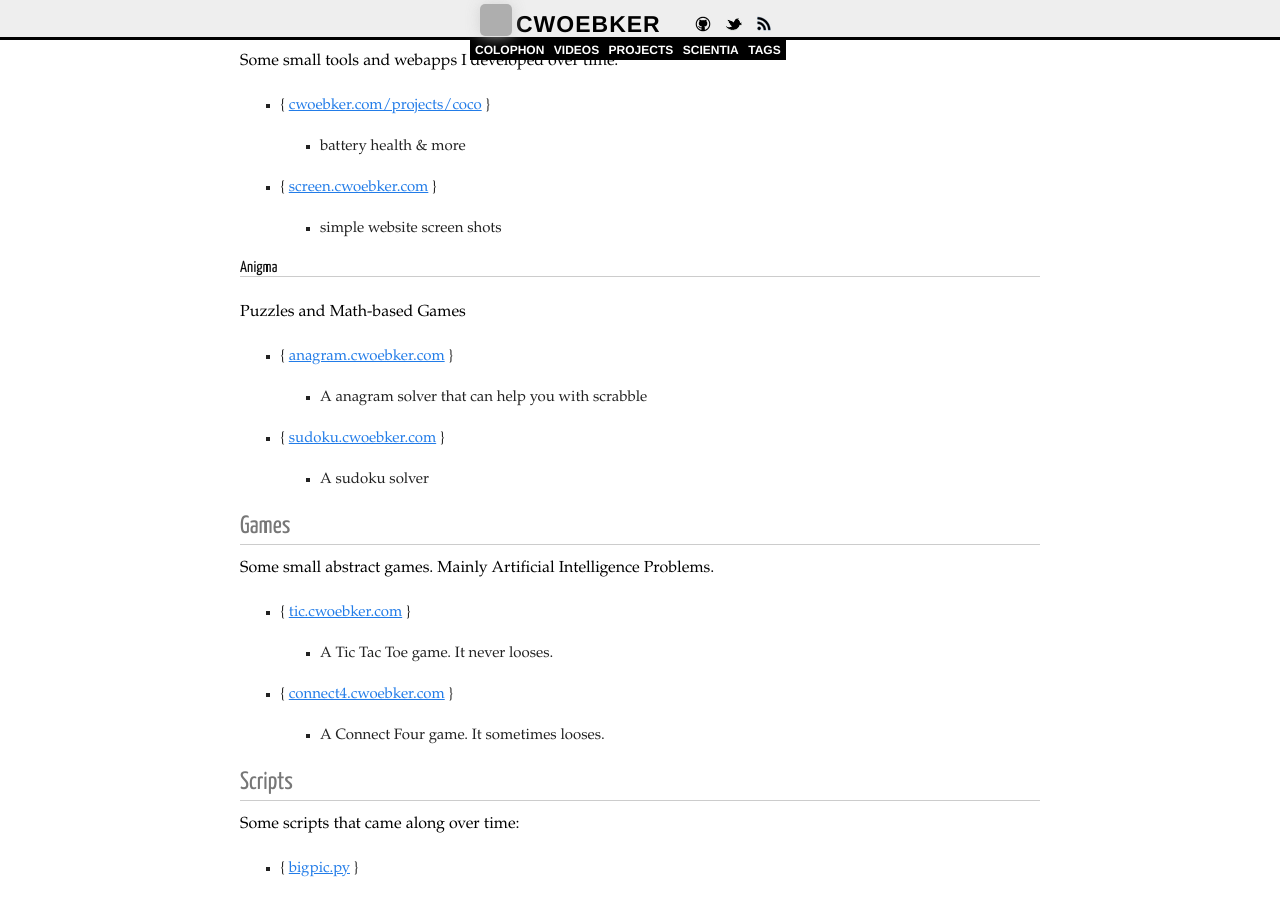
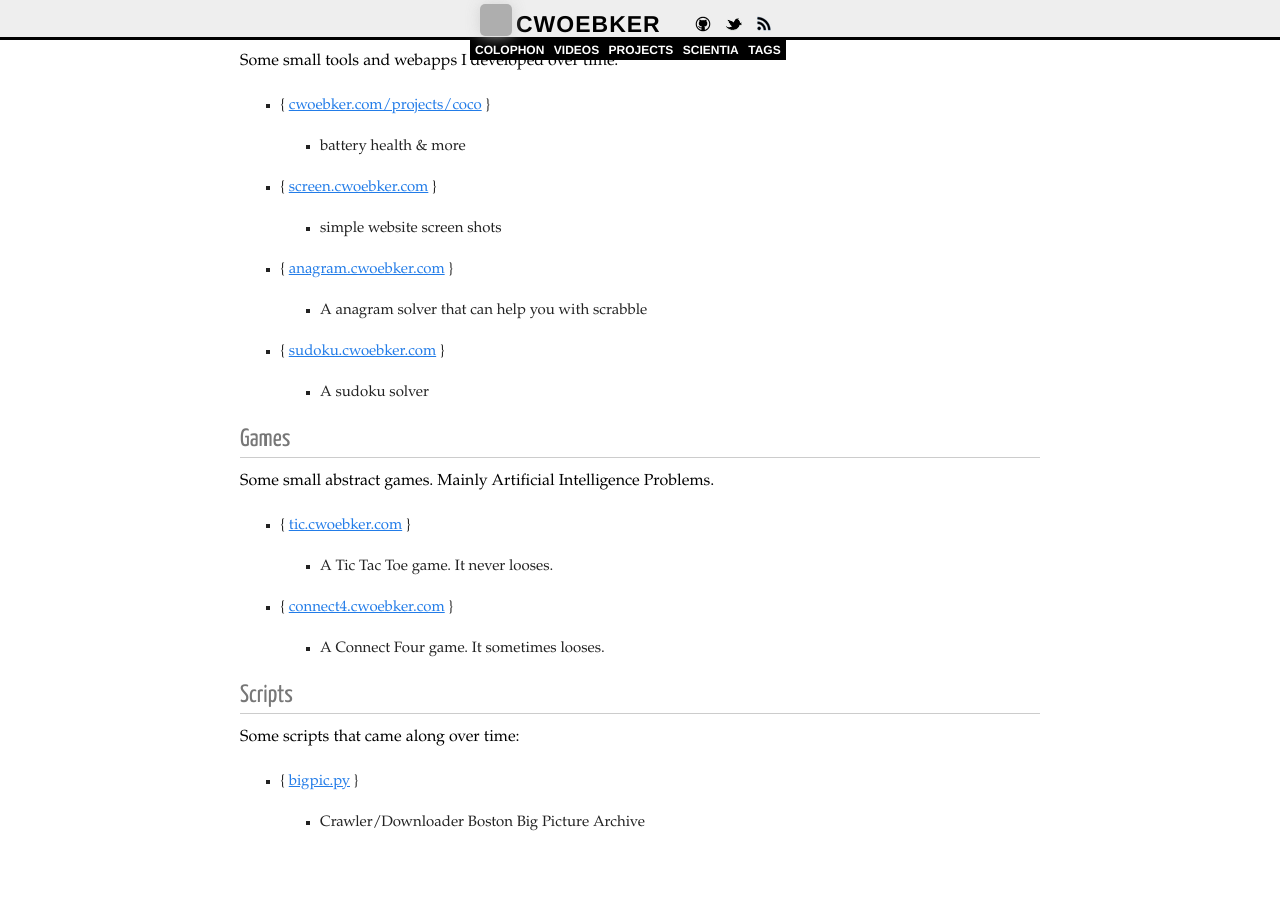
Before and after one commit to cwoebker/.com, a Jekyll site: the page built from projects/index.markdown, in a window 1280 px wide and 900 px high, scrolled down 706 px. Built offline with Jekyll 4.4.1, drawn with Linux system fonts in a browser that asks for light colours; Markdown is read by kramdown in place of the engine named in the settings; grey boxes are pictures that could not be loaded.

Commit message:
removed anigma group

```diff
--- a/projects/index.markdown
+++ b/projects/index.markdown
@@ -4,30 +4,30 @@ title: Projects
 external: []
 ---
 
-### Scientia
+### Scientia ###
 
 Scientia is a collection of articles about different mathematical and physical principles and other great stuff.
 
 { [cwoebker.com/scientia](/scientia) }
 
-### Relo
+### Relo ###
 
-##### Work in Progress
+##### Work in Progress #####
 
 Relo is a simple, lightweight and extensible Search tool and framework for Python. It is distributed as a
 single script `relopy` and a library that can be used in other python apps.
 
 { [relo.cwoebker.com](http://relo.cwoebker.com) }
 
-### Pen
+### Pen ###
 
-##### Work in Progress
+##### Work in Progress #####
 
 Pen is a simple and lightweight note program that can be used from the command line. It can be used on all systems that offer a command line interface via a single script `pen`.
 
 { [pen.cwoebker.com](http://pen.cwoebker.com) }
 
-### Minis
+### Minis ###
 
 Some small tools and webapps I developed over time.
 
@@ -36,10 +36,6 @@ Some small tools and webapps I developed over time.
 
 - { [screen.cwoebker.com](http://screen.cwoebker.com) }
     - simple website screen shots
-
-#### [Anigma](http://anigma.cwoebker.com)
-
-Puzzles and Math-based Games
 
 - { [anagram.cwoebker.com](http://anagram.cwoebker.com) }
 	- A anagram solver that can help you with scrabble
```
